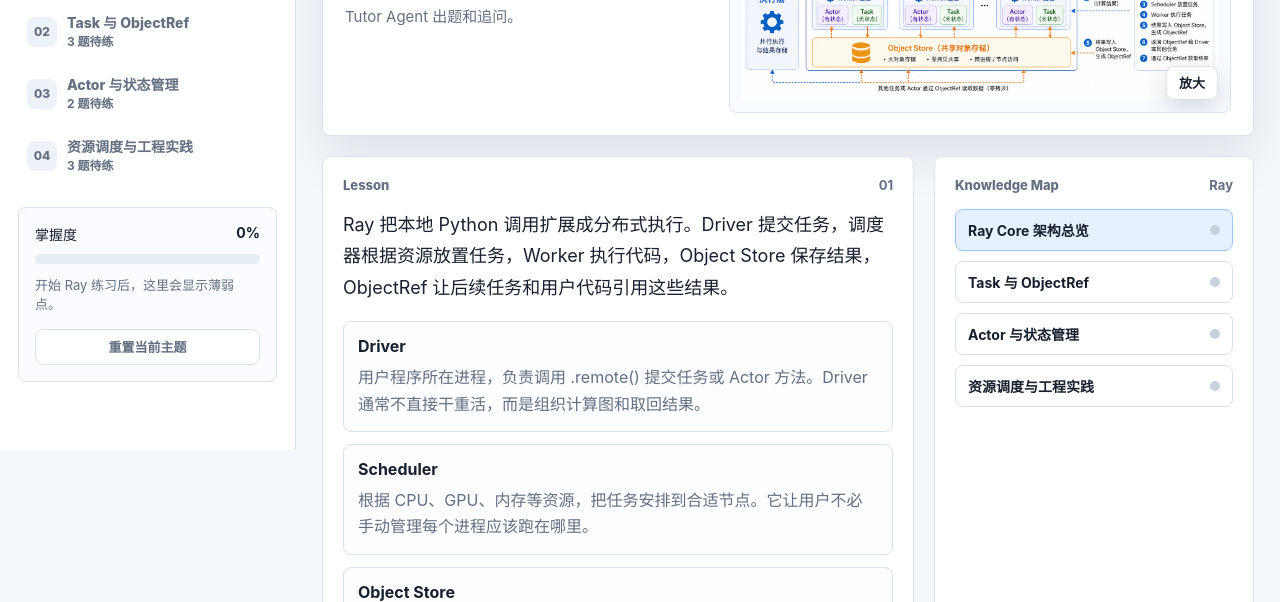
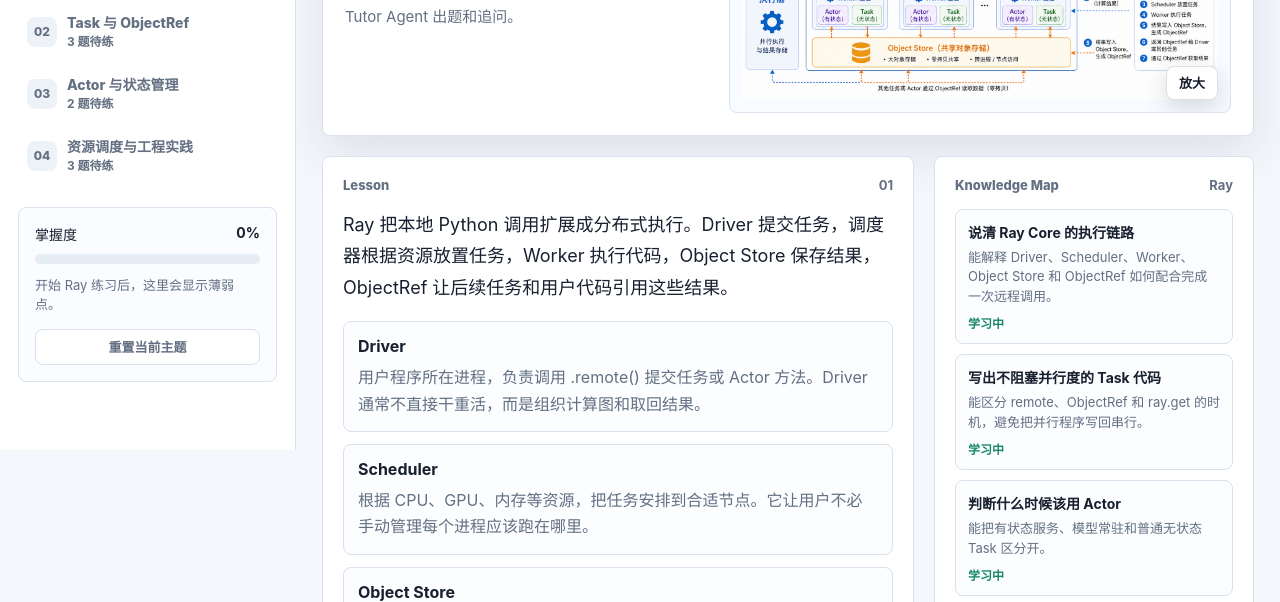
Before and after one commit to handsomelys/vibe_learner, a website: page index.html in a window 1280 px wide. Shown: the part 350-952 px from the top of the page. Drawn offline with Linux system fonts and the light colour scheme.

Commit message:
Add learning goals and next actions

```diff
--- a/app.js
+++ b/app.js
@@ -35,6 +35,10 @@
   conceptList: document.querySelector("#conceptList"),
   knowledgeMap: document.querySelector("#knowledgeMap"),
   mapTopicName: document.querySelector("#mapTopicName"),
+  goalList: document.querySelector("#goalList"),
+  goalCount: document.querySelector("#goalCount"),
+  reviewGoalList: document.querySelector("#reviewGoalList"),
+  nextActionList: document.querySelector("#nextActionList"),
   masteryScore: document.querySelector("#masteryScore"),
   masteryFill: document.querySelector("#masteryFill"),
   progressHint: document.querySelector("#progressHint"),
@@ -205,6 +209,35 @@
       `;
     })
     .join("");
+}
+
+function renderGoals() {
+  const goals = state.topic.goals || [];
+  const masteredLessonIds = new Set(
+    currentLessons()
+      .filter((lesson) => getLessonStatus(lesson.id).className === "completed")
+      .map((lesson) => lesson.id),
+  );
+  els.goalCount.textContent = String(goals.length).padStart(2, "0");
+
+  const html = goals
+    .map((goal) => {
+      const related = goal.lessonIds || [];
+      const complete = related.length > 0 && related.every((lessonId) => masteredLessonIds.has(lessonId));
+      const status = complete ? "已覆盖" : "学习中";
+      const className = complete ? "completed" : "";
+      return `
+        <section class="goal-item ${className}">
+          <strong>${goal.title}</strong>
+          <p>${goal.body}</p>
+          <span>${status}</span>
+        </section>
+      `;
+    })
+    .join("");
+
+  els.goalList.innerHTML = html;
+  els.reviewGoalList.innerHTML = html || `<div class="empty-source">等待补充学习目标。</div>`;
 }
 
 function renderQuestion() {
@@ -467,6 +500,25 @@
     .join("");
 }
 
+function renderNextActions() {
+  const actions = [];
+  const latestMistake = state.mistakes[state.mistakes.length - 1];
+  if (latestMistake) {
+    actions.push(`优先复习「${latestMistake.skill}」：刚才的错题暴露了这个薄弱点。`);
+  }
+
+  const firstPending = currentLessons().find((lesson) => getLessonStatus(lesson.id).className !== "completed");
+  if (firstPending) {
+    actions.push(`继续完成「${firstPending.title}」对应练习，直到章节状态变成已掌握。`);
+  }
+
+  if (actions.length === 0) {
+    actions.push("当前主题已经覆盖得不错，可以尝试开放问答或切换到下一个主题。");
+  }
+
+  els.nextActionList.innerHTML = actions.map((action) => `<div class="next-action">${action}</div>`).join("");
+}
+
 function setView(view) {
   state.view = view;
   document.querySelectorAll(".mode-button").forEach((button) => {
@@ -627,12 +679,14 @@
   renderHero();
   renderLessons();
   renderLessonContent();
+  renderGoals();
   renderKnowledgeMap();
   renderProgress();
   renderCoach();
   renderMistakes();
   renderRoadmap();
   renderSources();
+  renderNextActions();
   if (includeQuestion) renderQuestion();
 }
 
--- a/data/ray.json
+++ b/data/ray.json
@@ -17,6 +17,28 @@
     "把课程大纲、题库、答案解析保存成可版本化数据。",
     "加入自由问答和追问，把学习者的回答转成掌握度。",
     "扩展到 Ray Data、Ray Train、Ray Serve 和 Ray Tune。"
+  ],
+  "goals": [
+    {
+      "title": "说清 Ray Core 的执行链路",
+      "body": "能解释 Driver、Scheduler、Worker、Object Store 和 ObjectRef 如何配合完成一次远程调用。",
+      "lessonIds": ["architecture"]
+    },
+    {
+      "title": "写出不阻塞并行度的 Task 代码",
+      "body": "能区分 remote、ObjectRef 和 ray.get 的时机，避免把并行程序写回串行。",
+      "lessonIds": ["task"]
+    },
+    {
+      "title": "判断什么时候该用 Actor",
+      "body": "能把有状态服务、模型常驻和普通无状态 Task 区分开。",
+      "lessonIds": ["actor"]
+    },
+    {
+      "title": "设计一个资源感知的 Ray 工作流",
+      "body": "能结合 CPU/GPU 声明、批量提交和对象存储设计一个推理或数据处理流水线。",
+      "lessonIds": ["resource"]
+    }
   ],
   "lessons": [
     {
--- a/data/vllm.json
+++ b/data/vllm.json
@@ -17,6 +17,23 @@
     "加入 PagedAttention 的图解和代码阅读题。",
     "补充 serving、batching、KV Cache 和量化相关练习。",
     "和 Ray Serve、Kubernetes、GPU 调度主题建立知识依赖。"
+  ],
+  "goals": [
+    {
+      "title": "解释 vLLM 推理服务链路",
+      "body": "能说明请求如何进入 API Server，经过调度器和 GPU Worker 逐 token 返回。",
+      "lessonIds": ["serving"]
+    },
+    {
+      "title": "说清 PagedAttention 的价值",
+      "body": "能解释 KV Cache 为什么重要，以及分页式管理如何提升显存利用率。",
+      "lessonIds": ["paged-attention"]
+    },
+    {
+      "title": "理解连续批处理的吞吐收益",
+      "body": "能说明请求动态进入/离开 batch 如何改善 decode 阶段 GPU 利用率。",
+      "lessonIds": ["batching"]
+    }
   ],
   "lessons": [
     {
--- a/index.html
+++ b/index.html
@@ -85,6 +85,7 @@
                 <span>Knowledge Map</span>
                 <strong id="mapTopicName">Topic</strong>
               </div>
+              <div class="goal-list" id="goalList"></div>
               <div id="knowledgeMap" class="knowledge-map"></div>
             </aside>
           </div>
@@ -137,6 +138,16 @@
             </article>
             <aside class="survey-panel">
               <div class="section-heading">
+                <span>Goals</span>
+                <strong id="goalCount">0</strong>
+              </div>
+              <div id="reviewGoalList" class="review-goal-list"></div>
+              <div class="section-heading">
+                <span>Next</span>
+                <strong>推荐动作</strong>
+              </div>
+              <div id="nextActionList" class="next-action-list"></div>
+              <div class="section-heading">
                 <span>Roadmap</span>
                 <strong>下一步开发</strong>
               </div>
--- a/styles.css
+++ b/styles.css
@@ -567,6 +567,61 @@
   gap: 10px;
 }
 
+.goal-list,
+.review-goal-list,
+.next-action-list {
+  display: grid;
+  gap: 10px;
+  margin-bottom: 18px;
+}
+
+.goal-item {
+  padding: 12px;
+  border: 1px solid var(--line);
+  border-radius: 8px;
+  background: #fbfdff;
+}
+
+.goal-item.completed {
+  border-color: #a8dfc7;
+  background: var(--green-soft);
+}
+
+.goal-item strong,
+.goal-item p,
+.goal-item span {
+  display: block;
+}
+
+.goal-item strong {
+  margin-bottom: 6px;
+  font-size: 14px;
+}
+
+.goal-item p {
+  margin-bottom: 8px;
+  color: var(--muted);
+  font-size: 13px;
+  line-height: 1.5;
+}
+
+.goal-item span {
+  color: var(--green);
+  font-size: 12px;
+  font-weight: 820;
+}
+
+.next-action {
+  padding: 12px;
+  border: 1px solid #ffd29a;
+  border-radius: 8px;
+  background: var(--warn-soft);
+  color: #74400a;
+  font-size: 13px;
+  font-weight: 760;
+  line-height: 1.55;
+}
+
 .map-node {
   display: flex;
   align-items: center;
```
Also changed, not shown: DEVELOPMENT_PLAN.md (+1 -0 lines), PRD.md (+1 -0 lines), course.schema.json (+15 -0 lines), scripts/create-topic-draft.mjs (+7 -0 lines), scripts/validate-content.mjs (+8 -0 lines), README.md.
